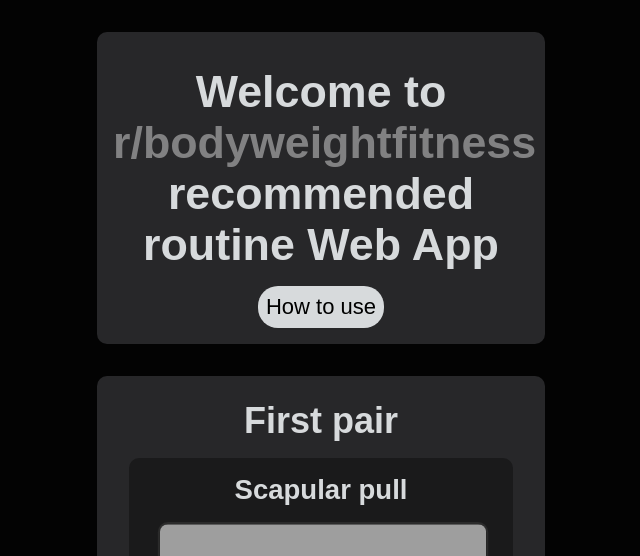
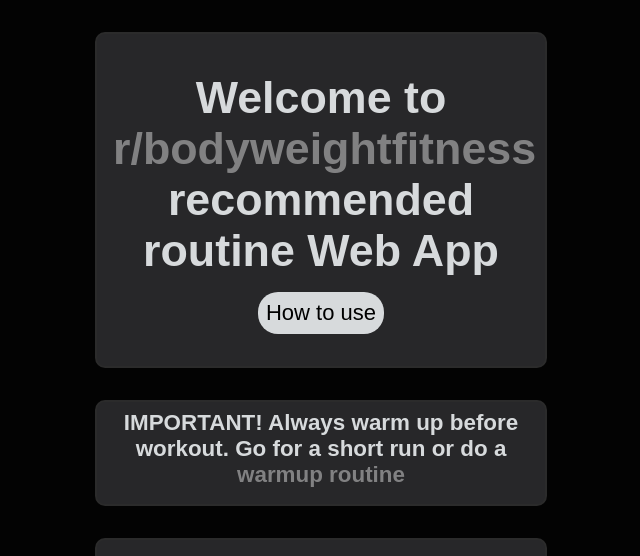
Before and after one commit to kurpau/RR-WebApp, a React (Create React App) app: page / in a window 1280 px wide. Shown: the top 556 px of the page, without its empty margins (319-959 px from the left). Built offline with nearby package versions, Linux system fonts and the light colour scheme; grey boxes are pictures that could not be loaded.

Commit message:
UI improvements

```diff
--- a/src/App.css
+++ b/src/App.css
@@ -1,5 +1,6 @@
 .section {
-    margin: 2rem auto;
+    border: 2px solid #2b2b2b;
+    margin: 1.5rem auto;
     display: flex;
     flex-direction: column;
     justify-content: center;
@@ -72,11 +73,11 @@
     margin: 0;
 }
 
-
 .welcome {
+    border: 2px solid #2b2b2b;
     margin: 2rem auto;
     text-align: center;
-    padding: 0.25rem 1rem 1rem 1rem;
+    padding: 0.5rem 1rem 1rem 1rem;
     font-size: 1.4rem;
     width: 26rem;
     border-radius: 10px;
@@ -116,6 +117,7 @@
 }
 
 button {
+    margin-bottom: 1rem;
     border-radius: 20px;
     background-color: #d7dadc;
     border: none;
--- a/src/App.js
+++ b/src/App.js
@@ -4,6 +4,7 @@
 import Section from './components/Section';
 import Welcome from './components/Welcome';
 import Instructions from './components/Instructions';
+import Text from './components/Text';
 import { antiExtensions, antiRotations, extensions, pullups, squats, dips, hinges, rows, pushups } from './exercises';
 import './App.css';
 
@@ -11,16 +12,22 @@
   const [instructionsAreShown, setInstructionsAreShown] = useState(false);
 
   const showInstructionsHandler = () => {
+    document.body.style.overflow = 'hidden'; // prevent scrolling when modal is shown
     setInstructionsAreShown(true);
   }
 
   const hideInstructionsHandler = () => {
+    document.body.style.overflow = 'unset';
     setInstructionsAreShown(false);
   }
   return (
     <Fragment>
       <Welcome onShowInstructions={showInstructionsHandler}/>
       {instructionsAreShown && <Instructions onClose={hideInstructionsHandler} />}
+      <Text>
+        IMPORTANT! Always warm up before workout. Go for a short run
+        or do a <a href="https://www.reddit.com/r/bodyweightfitness/wiki/kb/recommended_routine/#wiki_warm-up.3A_dynamic_stretches_.285-10min.29">warmup routine</a>
+      </Text>
       <Section title="First pair">
         <Slider slides={pullups} snr={"3x5-8"} />
         <Slider slides={squats} snr={"3x5-8"} />
--- /dev/null
+++ b/src/components/Text.js
@@ -0,0 +1,9 @@
+import React from "react";
+
+const Text = (props) => {
+    return (
+        <h1 className="welcome">{props.children}</h1>
+    );
+}
+
+export default Text;
```
